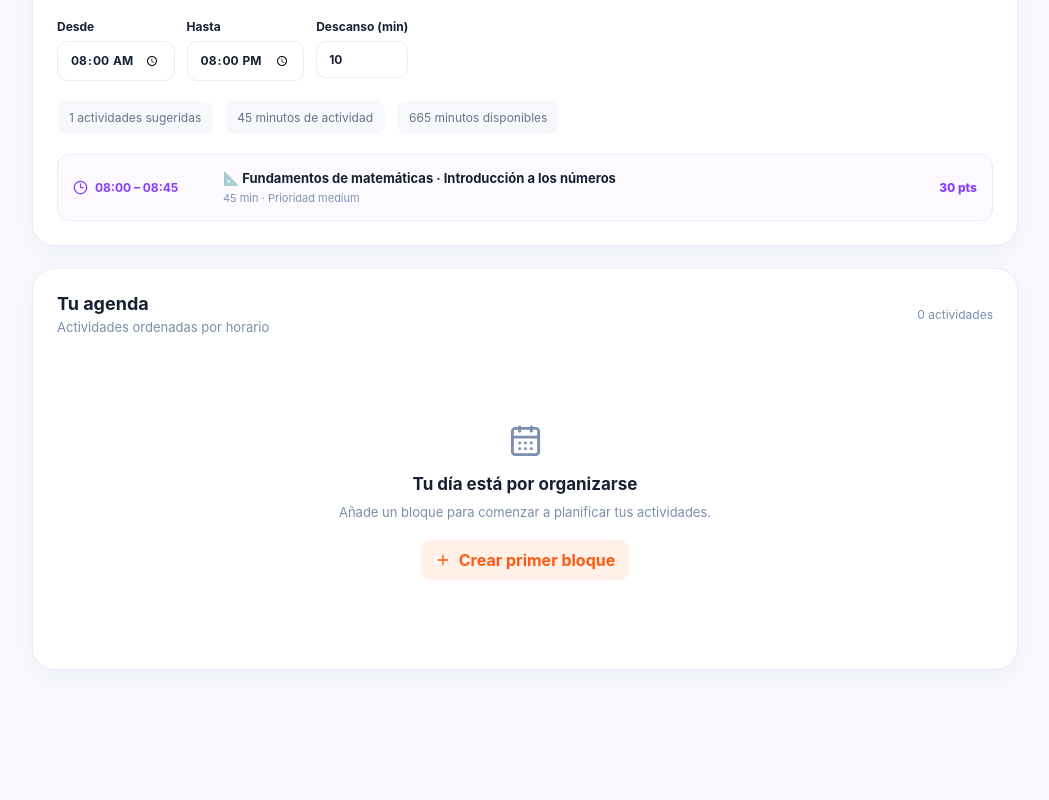
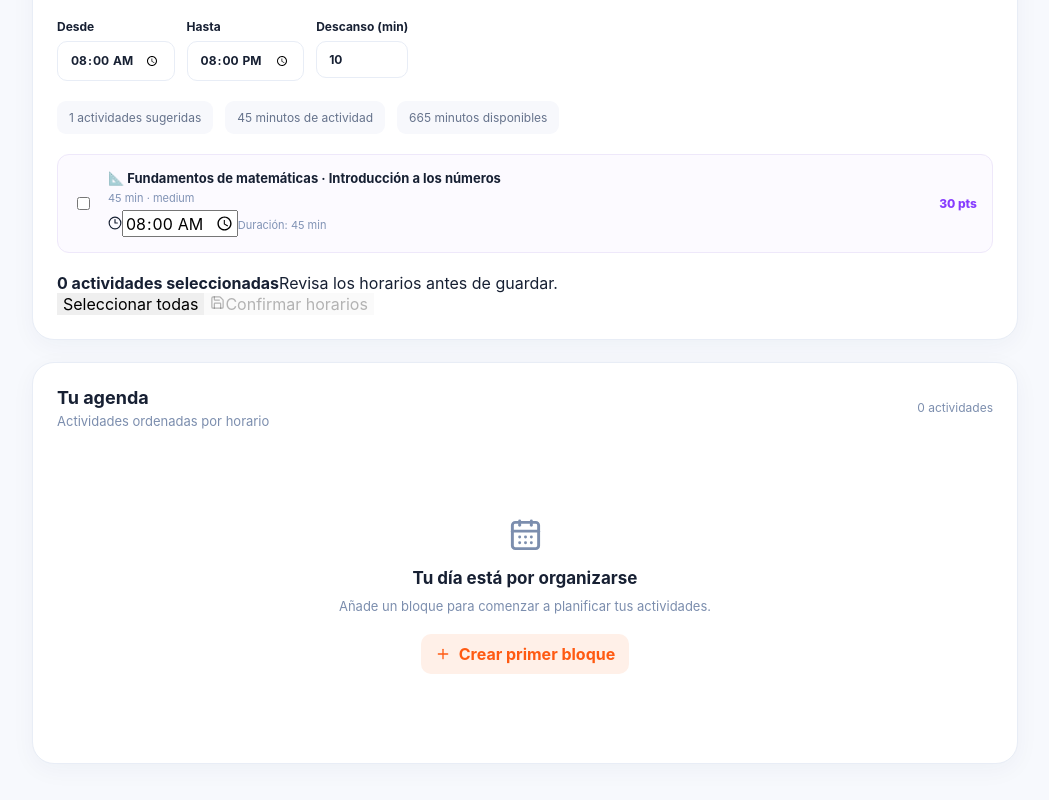
Before and after one commit to DiegoMaioneVallarino/silvana-focus, a React (Vite) app: page /planner in a window 1280 px wide. Shown: the part 1590-2390 px from the top of the page, without its empty margins (230-1279 px from the left). Before the commit the page ends 2340 px from the top, so only its background shows below. Built offline with nearby package versions, Linux system fonts and the light colour scheme.

Commit message:
feat(planner): add schedule selection editing and confirmation

```diff
--- a/src/features/planner/components/PlannerSchedulePreview.tsx
+++ b/src/features/planner/components/PlannerSchedulePreview.tsx
@@ -1,5 +1,5 @@
 
-import { useMemo, useState } from "react";
+import { useEffect, useMemo, useState } from "react";
 
 import {
   Sparkles,
@@ -14,58 +14,34 @@ import {
   generatePlannerSchedule,
 } from "../planner.scheduler";
 
-import type {
-  PlannerCandidate,
-} from "../planner.priorities";
-
 import "./PlannerSchedulePreview.css";
 import { useTasksStore } from "../../tasks/tasks.store";
 import { useHabitsStore } from "../../habits/habits.store";
 import { useAcademyStore } from "../../academy/academy.store";
 
 import {
+  CheckCircle2,
+  Save,
+} from "lucide-react";
+
+import {
+  confirmPlannerSchedule,
+} from "../planner.confirm";
+
+import type {
+  ScheduledSuggestion,
+} from "../planner.scheduler";
+
+import {
+  timeToMinutes,
+  minutesToTime,
+} from "../planner.utils";
+import {
   getPlannerCandidates,
 } from "../planner.candidates";
 interface Props {
   date: string;
 }
-
-const demoCandidates: PlannerCandidate[] = [
-  {
-    id: "demo-task-1",
-    title: "Avanzar proyecto principal",
-    source: "task",
-    sourceId: "demo-task-1",
-    priority: "high",
-    durationMinutes: 90,
-    goalImportance: 5,
-  },
-  {
-    id: "demo-academy-1",
-    title: "Estudiar programación",
-    source: "academy",
-    sourceId: "demo-academy-1",
-    priority: "medium",
-    durationMinutes: 45,
-    goalImportance: 4,
-  },
-  {
-    id: "demo-habit-1",
-    title: "Ejercicio diario",
-    source: "habit",
-    sourceId: "demo-habit-1",
-    priority: "medium",
-    durationMinutes: 30,
-  },
-  {
-    id: "demo-task-2",
-    title: "Organizar archivos",
-    source: "task",
-    sourceId: "demo-task-2",
-    priority: "low",
-    durationMinutes: 20,
-  },
-];
 
 export function PlannerSchedulePreview({
   date,
@@ -124,6 +100,18 @@ const candidates = useMemo(
     /^\d{2}:\d{2}$/.test(dayStart) &&
     /^\d{2}:\d{2}$/.test(dayEnd) &&
     dayStart < dayEnd;
+const [selectedIds, setSelectedIds] =
+  useState<string[]>([]);
+
+const [editedTimes, setEditedTimes] =
+  useState<Record<string, string>>({});
+
+const [confirmationError, setConfirmationError] =
+  useState("");
+
+const [confirmationSuccess, setConfirmationSuccess] =
+  useState("");
+
 
   const result = useMemo(() => {
     if (!validRange) return null;
@@ -140,6 +128,7 @@ const candidates = useMemo(
 );
   }, [
     blocks,
+    candidates,
     date,
     dayStart,
     dayEnd,
@@ -147,7 +136,70 @@ const candidates = useMemo(
     generation,
     validRange,
   ]);
+useEffect(() => {
+  setSelectedIds([]);
+  setEditedTimes({});
+  setConfirmationError("");
+  setConfirmationSuccess("");
+}, [result]);
 
+
+const selectedSuggestions: ScheduledSuggestion[] =
+  (result?.scheduled ?? [])
+    .filter((suggestion) =>
+      selectedIds.includes(
+        suggestion.candidate.id
+      )
+    )
+    .map((suggestion) => {
+      const startTime =
+        editedTimes[suggestion.candidate.id] ??
+        suggestion.startTime;
+
+      const startMinutes =
+        timeToMinutes(startTime);
+
+      const endTime =
+        Number.isFinite(startMinutes)
+          ? minutesToTime(
+              startMinutes +
+              suggestion.durationMinutes
+            )
+          : suggestion.endTime;
+
+      return {
+        ...suggestion,
+        startTime,
+        endTime,
+      };
+    });
+
+
+const handleConfirmSchedule = () => {
+  setConfirmationError("");
+  setConfirmationSuccess("");
+
+  const confirmation =
+    confirmPlannerSchedule(
+      selectedSuggestions
+    );
+
+  if (!confirmation.success) {
+    setConfirmationError(
+      confirmation.error ??
+      "No se pudo guardar la agenda."
+    );
+    return;
+  }
+
+  setConfirmationSuccess(
+    `${confirmation.createdBlockIds.length} ` +
+    "actividades añadidas al Planner."
+  );
+
+  setSelectedIds([]);
+  setEditedTimes({});
+};
   return (
     <section className="sf-card sf-schedule-preview">
       <header className="sf-schedule-preview-header">
@@ -245,26 +297,46 @@ const candidates = useMemo(
 
           {result.scheduled.length === 0 ? (
             <p className="sf-schedule-empty">
-              No encontramos espacio para
-              las actividades propuestas.
+              No encontramos espacio para las actividades propuestas.
             </p>
           ) : (
+            <>
               <div className="sf-schedule-list">
-              {result.scheduled.map(
-                (suggestion) => (
+  {result.scheduled.map((suggestion) => {
+    const id = suggestion.candidate.id;
+
+    const selected =
+      selectedIds.includes(id);
+
+    const startTime =
+      editedTimes[id] ??
+      suggestion.startTime;
+
+    return (
       <article
-                    key={suggestion.candidate.id}
-                    className="sf-schedule-item"
+        key={id}
+        className={`sf-schedule-item ${
+          selected ? "selected" : ""
+        }`}
       >
-                    <div className="sf-schedule-time">
-                      <Clock3 size={15} />
+        <label className="sf-schedule-select">
+          <input
+            type="checkbox"
+            checked={selected}
+            onChange={(event) => {
+              setSelectedIds((current) =>
+                event.target.checked
+                  ? [...current, id]
+                  : current.filter(
+                      (item) => item !== id
+                    )
+              );
 
-                      <strong>
-                        {suggestion.startTime}
-                        {" – "}
-                        {suggestion.endTime}
-                      </strong>
-                    </div>
+              setConfirmationError("");
+              setConfirmationSuccess("");
+            }}
+          />
+        </label>
 
         <div className="sf-schedule-info">
           <strong>
@@ -272,27 +344,94 @@ const candidates = useMemo(
           </strong>
 
           <span>
-                        {
-                          suggestion.candidate
-                            .durationMinutes
-                        } min · Prioridad{" "}
-                        {
-                          suggestion.candidate
-                            .priority
-                        }
+            {suggestion.durationMinutes} min
+            {" · "}
+            {suggestion.candidate.priority}
           </span>
+
+          <div className="sf-schedule-edit-time">
+            <Clock3 size={14} />
+
+            <input
+              type="time"
+              value={startTime}
+              onChange={(event) => {
+                setEditedTimes((current) => ({
+                  ...current,
+                  [id]: event.target.value,
+                }));
+
+                setConfirmationError("");
+                setConfirmationSuccess("");
+              }}
+            />
+
+            <span>
+              Duración:
+              {" "}
+              {suggestion.durationMinutes} min
+            </span>
+          </div>
         </div>
 
         <span className="sf-schedule-score">
-                      {suggestion.candidate.score}
-                      {" "}pts
+          {suggestion.candidate.score} pts
         </span>
       </article>
+    );
+  })}
+</div>
+
+    <div className="sf-schedule-confirmation">
+      <div>
+        <strong>
+          {selectedIds.length} actividades seleccionadas
+        </strong>
+        <span>Revisa los horarios antes de guardar.</span>
+      </div>
+
+      <div className="sf-schedule-confirmation-actions">
+        <button
+          type="button"
+          className="sf-schedule-select-all"
+          onClick={() =>
+            setSelectedIds(
+              result.scheduled.map(
+                (item) => item.candidate.id
               )
-              )}
+            )
+          }
+        >
+          Seleccionar todas
+        </button>
+
+        <button
+          type="button"
+          className="sf-schedule-save"
+          disabled={selectedIds.length === 0}
+          onClick={handleConfirmSchedule}
+        >
+          <Save size={15} />
+          Confirmar horarios
+        </button>
+      </div>
+    </div>
+
+    {confirmationError && (
+      <div className="sf-schedule-confirm-error">
+        <AlertCircle size={16} />
+        {confirmationError}
       </div>
     )}
 
+    {confirmationSuccess && (
+      <div className="sf-schedule-confirm-success">
+        <CheckCircle2 size={16} />
+        {confirmationSuccess}
+      </div>
+    )}
+            </>
+          )}
           {result.unscheduled.length > 0 && (
             <div className="sf-schedule-unscheduled">
               <AlertCircle size={16} />
--- /dev/null
+++ b/src/features/planner/planner.confirm.ts
@@ -0,0 +1,165 @@
+
+import {
+  usePlannerStore,
+} from "./planner.store";
+
+import {
+  getBlockConflicts,
+  timeToMinutes,
+} from "./planner.utils";
+
+import type {
+  PlannerBlock,
+} from "./planner.types";
+
+import type {
+  ScheduledSuggestion,
+} from "./planner.scheduler";
+
+export interface PlannerConfirmationResult {
+  success: boolean;
+  createdBlockIds: string[];
+  error?: string;
+}
+
+export function confirmPlannerSchedule(
+  suggestions: ScheduledSuggestion[]
+): PlannerConfirmationResult {
+  if (suggestions.length === 0) {
+    return {
+      success: false,
+      createdBlockIds: [],
+      error: "No hay actividades seleccionadas.",
+    };
+  }
+
+  const store = usePlannerStore.getState();
+
+  const existingBlocks = [...store.blocks];
+
+  const pendingBlocks: PlannerBlock[] = [];
+
+  const now = new Date().toISOString();
+
+  for (const suggestion of suggestions) {
+    const { candidate } = suggestion;
+
+    const start = timeToMinutes(
+      suggestion.startTime
+    );
+
+    const duration =
+      suggestion.durationMinutes;
+
+    if (
+      !/^\d{2}:\d{2}$/.test(
+        suggestion.startTime
+      ) ||
+      !Number.isInteger(duration) ||
+      duration <= 0 ||
+      !Number.isFinite(start) ||
+      start < 0 ||
+      start >= 1440 ||
+      start + duration > 1440
+    ) {
+      return {
+        success: false,
+        createdBlockIds: [],
+        error: `Horario inválido: ${candidate.title}`,
+      };
+    }
+
+    const duplicate = [
+      ...existingBlocks,
+      ...pendingBlocks,
+    ].some(
+      (block) =>
+        block.date === suggestion.date &&
+        block.status !== "skipped" &&
+        candidate.sourceId !== null &&
+        block.source === candidate.source &&
+        block.sourceId === candidate.sourceId
+    );
+
+    if (duplicate) {
+      return {
+        success: false,
+        createdBlockIds: [],
+        error:
+          `"${candidate.title}" ya está programada.`,
+      };
+    }
+
+    const candidateBlock: PlannerBlock = {
+      id: crypto.randomUUID(),
+      title: candidate.title,
+      date: suggestion.date,
+      startTime: suggestion.startTime,
+      durationMinutes: duration,
+      source: candidate.source,
+      sourceId: candidate.sourceId,
+      priority: candidate.priority,
+      status: "planned",
+      createdAt: now,
+      completedAt: null,
+    };
+
+    const conflicts = getBlockConflicts(
+      [
+        ...existingBlocks,
+        ...pendingBlocks,
+      ],
+      candidateBlock
+    );
+
+    if (conflicts.length > 0) {
+      return {
+        success: false,
+        createdBlockIds: [],
+        error:
+          `Conflicto de horario: ${candidate.title}`,
+      };
+    }
+
+    pendingBlocks.push(candidateBlock);
+  }
+
+  // Guardado mediante el store existente.
+  // Si falla, revertimos los bloques creados.
+  const createdBlockIds: string[] = [];
+
+  for (const block of pendingBlocks) {
+    const result =
+      usePlannerStore.getState().addBlock({
+        title: block.title,
+        date: block.date,
+        startTime: block.startTime,
+        durationMinutes:
+          block.durationMinutes,
+        source: block.source,
+        sourceId: block.sourceId,
+        priority: block.priority,
+      });
+
+    if (!result.success) {
+      for (const id of createdBlockIds) {
+        usePlannerStore
+          .getState()
+          .removeBlock(id);
+      }
+
+      return {
+        success: false,
+        createdBlockIds: [],
+        error: result.error,
+      };
+    }
+
+    createdBlockIds.push(result.blockId);
+  }
+
+  return {
+    success: true,
+    createdBlockIds,
+  };
+}
```
Lines whose indentation alone changed are shown as unchanged.
